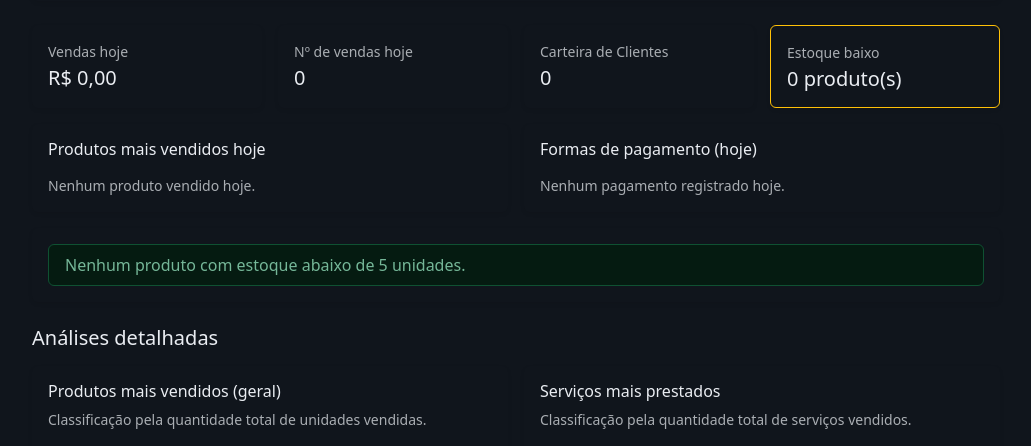
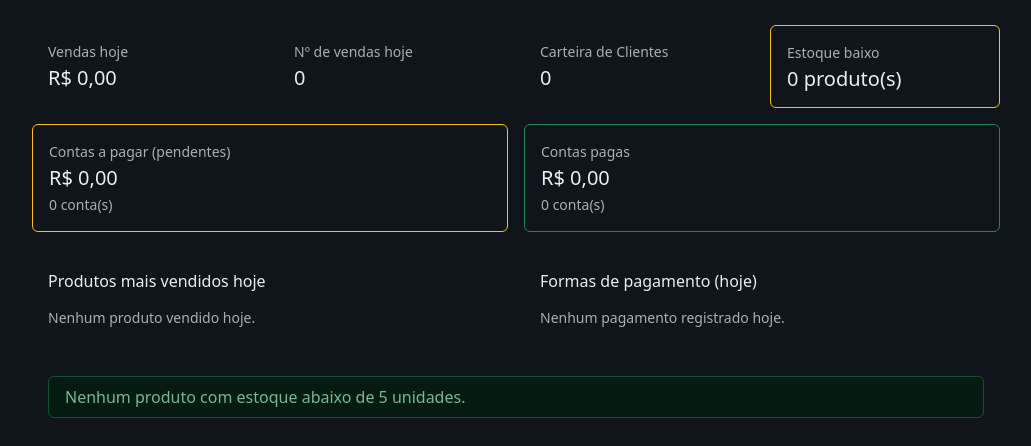
Before and after one commit to Joao0liver/cash4you, a Django app: page / in a window 1280 px wide. Shown: the part 709-1155 px from the top of the page, without its empty margins (244-1275 px from the left). Run offline with Django 5.2, Linux system fonts and the light colour scheme; data that the repository does not hold is empty.

Commit message:
feat: Adicionar totais e contagens de contas pendentes e pagas no dashboard

```diff
--- a/core/views.py
+++ b/core/views.py
@@ -4,7 +4,7 @@ from datetime import date, datetime, time, timedelta
 from decimal import Decimal
 
 from django import forms
-from django.db.models import Sum
+from django.db.models import Count, Sum
 from django.shortcuts import render
 from django.urls import reverse
 from django.utils import timezone
@@ -328,6 +328,14 @@ def dashboard(request):
     )
     quantidade_estoque_baixo = len(produtos_baixo_estoque)
     quantidade_estoque_normal = Produto.objects.filter(quantidade__gte=5).count()
+    resumo_contas_pendentes = ContaPagar.objects.filter(paga=False).aggregate(
+        total=Sum("valor"),
+        quantidade=Count("pk"),
+    )
+    resumo_contas_pagas = ContaPagar.objects.filter(paga=True).aggregate(
+        total=Sum("valor"),
+        quantidade=Count("pk"),
+    )
 
     inicio_consulta = _inicio_fuso(periodos[0][0])
     fim_consulta = _inicio_fuso(periodos[-1][1])
@@ -384,6 +392,10 @@ def dashboard(request):
             "produtos_baixo_estoque": produtos_baixo_estoque,
             "quantidade_estoque_baixo": quantidade_estoque_baixo,
             "quantidade_estoque_normal": quantidade_estoque_normal,
+            "total_contas_pendentes": resumo_contas_pendentes["total"] or Decimal("0.00"),
+            "quantidade_contas_pendentes": resumo_contas_pendentes["quantidade"],
+            "total_contas_pagas": resumo_contas_pagas["total"] or Decimal("0.00"),
+            "quantidade_contas_pagas": resumo_contas_pagas["quantidade"],
             "periodo_labels": [item[2] for item in periodos],
             "periodo_valores": valores_por_periodo,
         },
--- a/templates/dashboard.html
+++ b/templates/dashboard.html
@@ -138,6 +138,27 @@
                 <div class="card-body py-3">
                     <div class="small text-muted">Estoque baixo</div>
                     <div class="h5 mb-0 mt-1">{{ quantidade_estoque_baixo }} produto(s)</div>
+                </div>
+            </a>
+        </div>
+    </div>
+
+    <div class="row g-3 mb-4">
+        <div class="col-12 col-md-6">
+            <a href="{% url 'listar_contas_pagar' %}" class="card shadow-sm border-warning h-100 text-decoration-none" data-bs-toggle="tooltip" data-bs-placement="bottom" title="Acesse Cadastrar → Contas a pagar para consultar e atualizar as contas pendentes.">
+                <div class="card-body py-3">
+                    <div class="small text-muted">Contas a pagar (pendentes)</div>
+                    <div class="h5 mb-0 mt-1">R$ {{ total_contas_pendentes|floatformat:2 }}</div>
+                    <div class="small text-muted mt-1">{{ quantidade_contas_pendentes }} conta(s)</div>
+                </div>
+            </a>
+        </div>
+        <div class="col-12 col-md-6">
+            <a href="{% url 'listar_contas_pagar' %}" class="card shadow-sm border-success h-100 text-decoration-none" data-bs-toggle="tooltip" data-bs-placement="bottom" title="Acesse Cadastrar → Contas a pagar para consultar o histórico de contas pagas.">
+                <div class="card-body py-3">
+                    <div class="small text-muted">Contas pagas</div>
+                    <div class="h5 mb-0 mt-1">R$ {{ total_contas_pagas|floatformat:2 }}</div>
+                    <div class="small text-muted mt-1">{{ quantidade_contas_pagas }} conta(s)</div>
                 </div>
             </a>
         </div>
```
Also changed, not shown: core/tests.py (+29 -0 lines).
